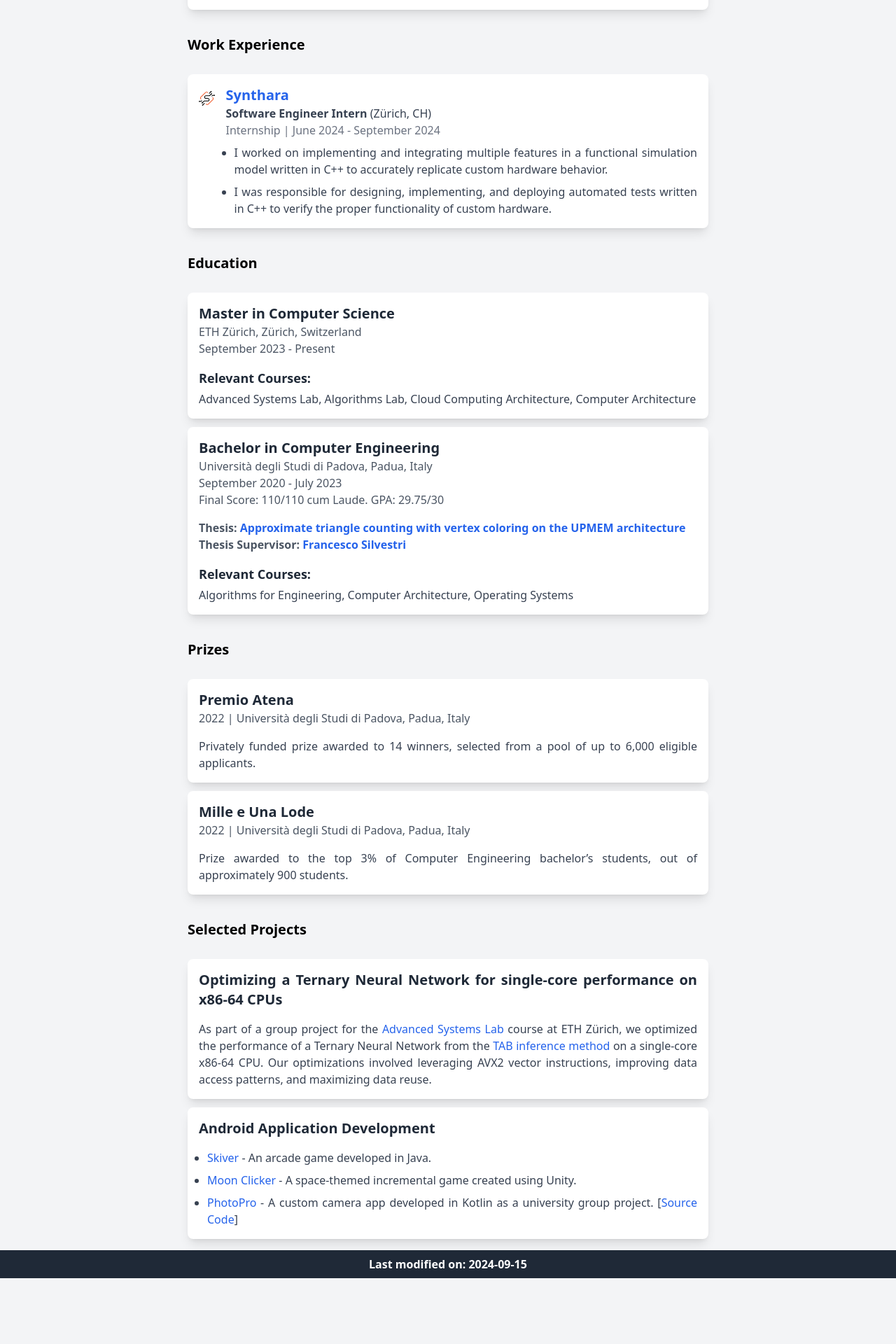
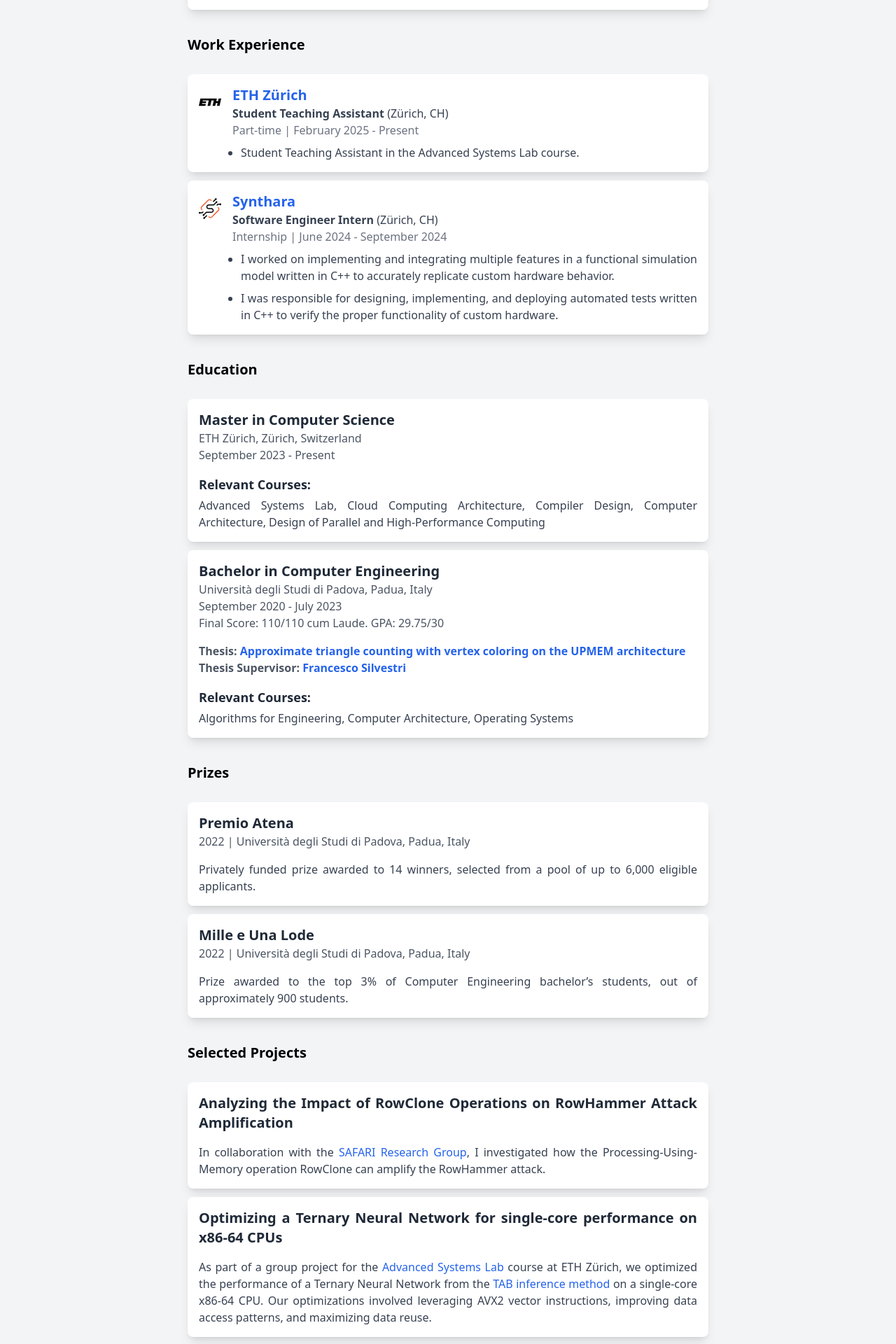
Before and after one commit to lorenzo-asquini/lorenzoasquini, a Next.js app: page /lorenzoasquini/ in a window 1280 px wide. Shown: the part 440-2360 px from the top of the page at 70% size. Before the commit the page ends 2266 px from the top, so only its background shows below. Built offline with nearby package versions, Linux system fonts and the light colour scheme.

Commit message:
Update information

```diff
--- a/app/page.tsx
+++ b/app/page.tsx
@@ -34,7 +34,7 @@
             </div>
             */}
 
-            <Footer lastModified="2024-09-15"></Footer>
+            <Footer lastModified="2025-02-22"></Footer>
         </div>
     );
 }
--- a/components/home/Education.tsx
+++ b/components/home/Education.tsx
@@ -9,9 +9,10 @@
         endDate: 'Present',
         relevantCourses: [
             'Advanced Systems Lab',
-            'Algorithms Lab',
             'Cloud Computing Architecture',
+            'Compiler Design',
             'Computer Architecture',
+            'Design of Parallel and High-Performance Computing',
         ],
     };
 
--- a/components/home/SelectedProjects.tsx
+++ b/components/home/SelectedProjects.tsx
@@ -4,6 +4,14 @@
 export default function SelectedProjects() {
     return (
         <SectionTemplate title="Selected Projects">
+            <ProjectTemplate title="Analyzing the Impact of RowClone Operations on RowHammer Attack Amplification">
+                In collaboration with the{' '}
+                <a href="https://safari.ethz.ch/" className="text-blue-600 hover:text-blue-800">
+                    SAFARI Research Group
+                </a>
+                , I investigated how the Processing-Using-Memory operation RowClone can amplify the RowHammer attack.
+            </ProjectTemplate>
+
             <ProjectTemplate title="Optimizing a Ternary Neural Network for single-core performance on x86-64 CPUs">
                 As part of a group project for the{' '}
                 <a href="https://acl.inf.ethz.ch/teaching/fastcode/2024/" className="text-blue-600 hover:text-blue-800">
--- a/components/home/WorkExperience.tsx
+++ b/components/home/WorkExperience.tsx
@@ -1,9 +1,21 @@
 import SectionTemplate from './templates/SectionTemplate';
 import JobTemplate from './templates/JobTemplate';
 
+import ETHLogo from './images/ETHLogo.svg';
 import SyntharaLogo from './images/SyntharaLogo.svg';
 
 export default function WorkExperience() {
+    const ethTAJob = {
+        companyLogoSrc: ETHLogo,
+        companyName: 'ETH Zürich',
+        companyWebsiteUrl: 'https://ethz.ch/',
+        location: 'Zürich, CH',
+        jobTitle: 'Student Teaching Assistant',
+        employmentType: 'Part-time',
+        startDate: 'February 2025',
+        endDate: 'Present',
+        tasks: ['Student Teaching Assistant in the Advanced Systems Lab course.'],
+    };
     const syntharaInternJob = {
         companyLogoSrc: SyntharaLogo,
         companyName: 'Synthara',
@@ -22,6 +34,18 @@
     return (
         <SectionTemplate title="Work Experience">
             <JobTemplate
+                companyLogoSrc={ethTAJob.companyLogoSrc}
+                companyName={ethTAJob.companyName}
+                companyWebsiteUrl={ethTAJob.companyWebsiteUrl}
+                location={ethTAJob.location}
+                jobTitle={ethTAJob.jobTitle}
+                employmentType={ethTAJob.employmentType}
+                startDate={ethTAJob.startDate}
+                endDate={ethTAJob.endDate}
+                tasks={ethTAJob.tasks}
+            />
+
+            <JobTemplate
                 companyLogoSrc={syntharaInternJob.companyLogoSrc}
                 companyName={syntharaInternJob.companyName}
                 companyWebsiteUrl={syntharaInternJob.companyWebsiteUrl}
--- a/components/home/templates/JobTemplate.tsx
+++ b/components/home/templates/JobTemplate.tsx
@@ -1,3 +1,5 @@
+import { Fragment } from 'react';
+
 import Image from 'next/image';
 import WhiteBoxTemplate from '../../WhiteBoxTemplate';
 
@@ -30,8 +32,8 @@
         <WhiteBoxTemplate>
             <div className="flex">
                 {/* The margin right must be the same as the padding in WhiteBoxTemplate*/}
-                <div className="w-14 h-14 sm:w-10 sm:h-10 mr-4 mt-2">
-                    <Image priority src={companyLogoSrc} alt={companyName} />
+                <div className="w-10 h-10 sm:w-8 sm:h-8 mr-4 mt-2 flex-shrink-0 relative">
+                    <Image priority src={companyLogoSrc} alt={companyName} fill />
                 </div>
                 <div>
                     <a
@@ -49,7 +51,14 @@
                     </p>
                     <ul className="list-disc text-gray-700 space-y-2 ml-3">
                         {tasks.map((task, index) => (
-                            <li key={index}>{task}</li>
+                            <li key={index}>
+                                {task.split('C++').map((part, i, arr) => (
+                                    <Fragment key={i}>
+                                        {part}
+                                        {i < arr.length - 1 && <span className="whitespace-nowrap">C++</span>}
+                                    </Fragment>
+                                ))}
+                            </li>
                         ))}
                     </ul>
                 </div>
```
Also changed, not shown: components/home/images/ETHLogo.svg (added).
